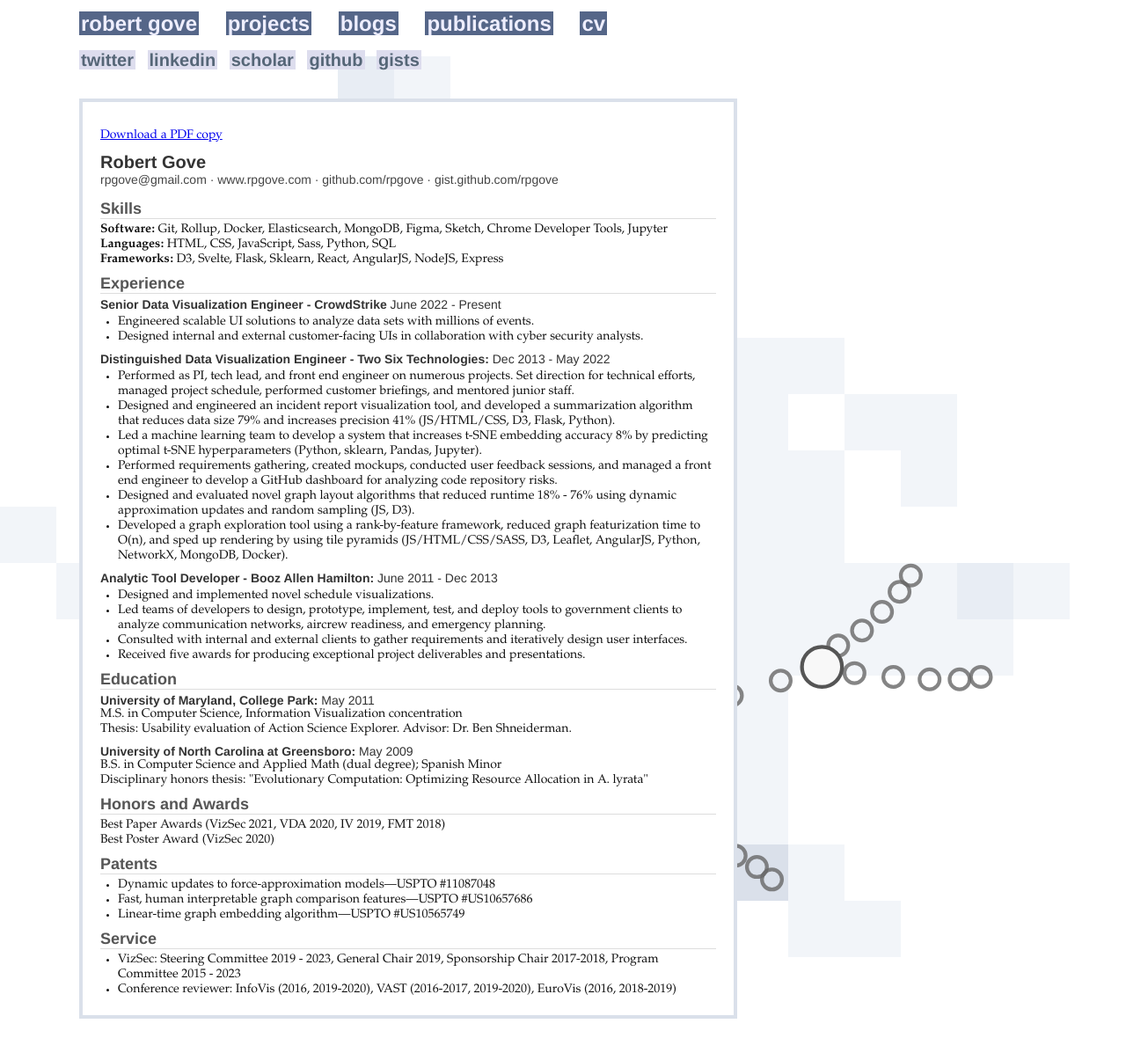
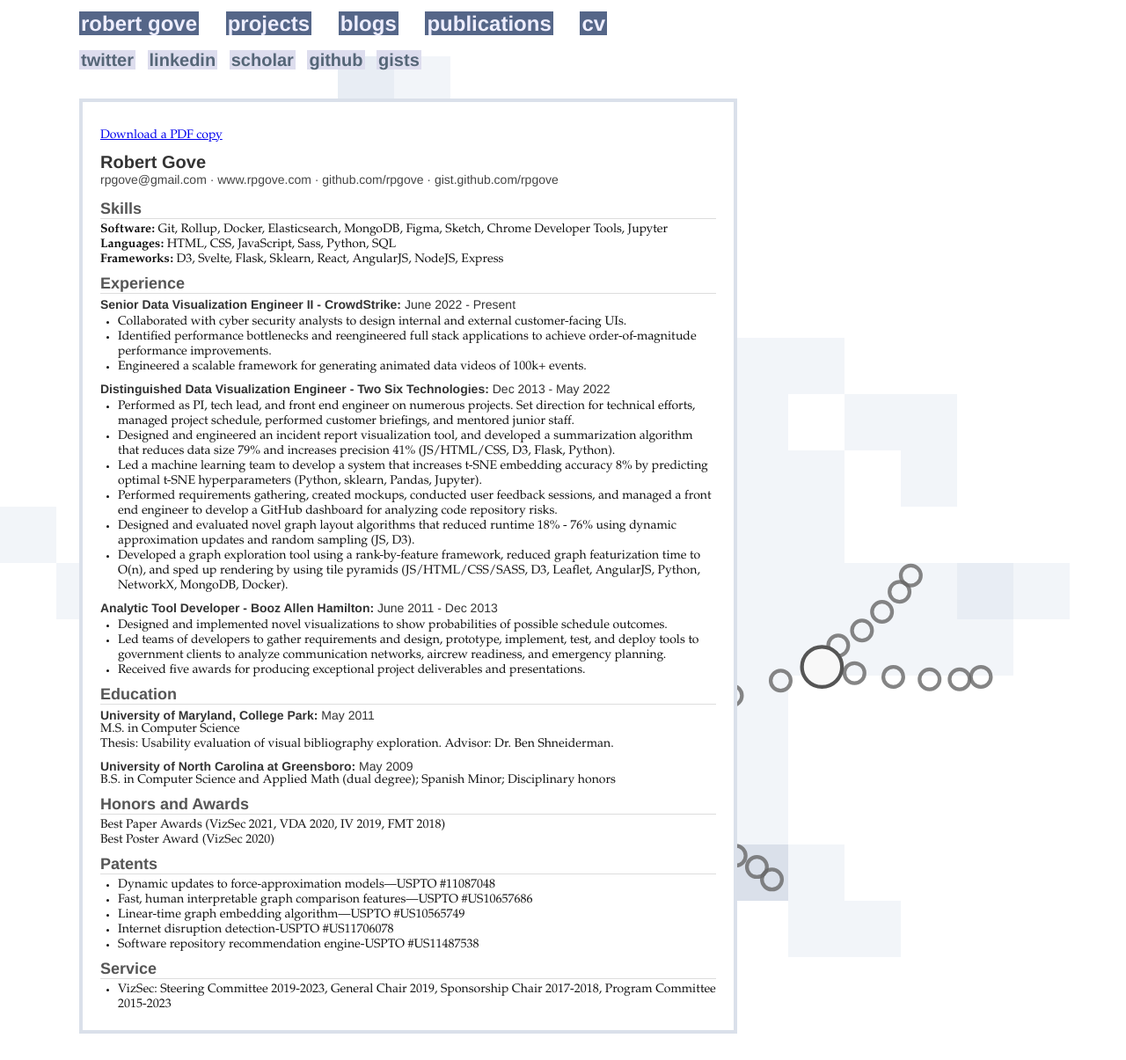
Before and after one commit to rpgove/rpgove.github.io, a Jekyll site: the page built from cv.markdown, in a window 1280 px wide. Shown: the whole page at 88% size. Built offline with Jekyll 4.4.1, drawn with Linux system fonts in a browser that asks for light colours.

Commit message:
CrowdStrike work

```diff
--- a/cv.markdown
+++ b/cv.markdown
@@ -18,10 +18,10 @@ permalink: /cv/
 **Frameworks:** D3, Svelte, Flask, Sklearn, React, AngularJS, NodeJS, Express
 
 <h3>Experience</h3>
-<h4>Senior Data Visualization Engineer - CrowdStrike
-<span class="subheader">June 2022 - Present</span></h4>
-- Engineered scalable UI solutions to analyze data sets with millions of events.
-- Designed internal and external customer-facing UIs in collaboration with cyber security analysts.
+<h4>Senior Data Visualization Engineer II - CrowdStrike: <span class="subheader">June 2022 - Present</span></h4>
+- Collaborated with cyber security analysts to design internal and external customer-facing UIs.
+- Identified performance bottlenecks and reengineered full stack applications  to achieve order-of-magnitude performance improvements.
+- Engineered a scalable framework for generating animated data videos of 100k+ events.
 
 <h4>Distinguished Data Visualization Engineer - Two Six Technologies: <span class="subheader">Dec 2013 - May 2022</span></h4>
 - Performed as PI, tech lead, and front end engineer on numerous projects. Set direction for technical efforts, managed project schedule, performed customer briefings, and mentored junior staff.
@@ -32,18 +32,16 @@ permalink: /cv/
 - Developed a graph exploration tool using a rank-by-feature framework, reduced graph featurization time to O(n), and sped up rendering by using tile pyramids (JS/HTML/CSS/SASS, D3, Leaflet, AngularJS, Python, NetworkX, MongoDB, Docker).
 
 <h4>Analytic Tool Developer - Booz Allen Hamilton: <span class="subheader">June 2011 - Dec 2013</span></h4>
-- Designed and implemented novel schedule visualizations.
-- Led teams of developers to design, prototype, implement, test, and deploy tools to government clients to analyze communication networks, aircrew readiness, and emergency planning.
-- Consulted with internal and external clients to gather requirements and iteratively design user interfaces.
+- Designed and implemented novel visualizations to show probabilities of possible schedule outcomes.
+- Led teams of developers to gather requirements and design, prototype, implement, test, and deploy tools to government clients to analyze communication networks, aircrew readiness, and emergency planning.
 - Received five awards for producing exceptional project deliverables and presentations.
 
 <h3>Education</h3>
 <h4>University of Maryland, College Park: <span class="subheader">May 2011</span></h4>
-<p>M.S. in Computer Science, Information Visualization concentration</p>
-<p>Thesis: Usability evaluation of Action Science Explorer. Advisor: Dr. Ben Shneiderman.</p>
+<p>M.S. in Computer Science</p>
+<p>Thesis: Usability evaluation of visual bibliography exploration. Advisor: Dr. Ben Shneiderman.</p>
 <h4>University of North Carolina at Greensboro: <span class="subheader">May 2009</span></h4>
-<p>B.S. in Computer Science and Applied Math (dual degree); Spanish Minor</p>
-<p>Disciplinary honors thesis: "Evolutionary Computation: Optimizing Resource Allocation in A. lyrata"</p>
+<p>B.S. in Computer Science and Applied Math (dual degree); Spanish Minor; Disciplinary honors</p>
 
 <h3>Honors and Awards</h3>
 
@@ -55,7 +53,8 @@ Best Poster Award (VizSec 2020)
 - Dynamic updates to force-approximation models—USPTO #11087048
 - Fast, human interpretable graph comparison features—USPTO #US10657686
 - Linear-time graph embedding algorithm—USPTO #US10565749
+- Internet disruption detection-USPTO #US11706078
+- Software repository recommendation engine-USPTO #US11487538
 
 <h3>Service</h3>
-- VizSec: Steering Committee 2019 - 2023, General Chair 2019, Sponsorship Chair 2017-2018, Program Committee 2015 - 2023
-- Conference reviewer: InfoVis (2016, 2019-2020), VAST (2016-2017, 2019-2020), EuroVis (2016, 2018-2019)
+- VizSec: Steering Committee 2019-2023, General Chair 2019, Sponsorship Chair 2017-2018, Program Committee 2015-2023
```
Also changed, not shown: 1 other file.
